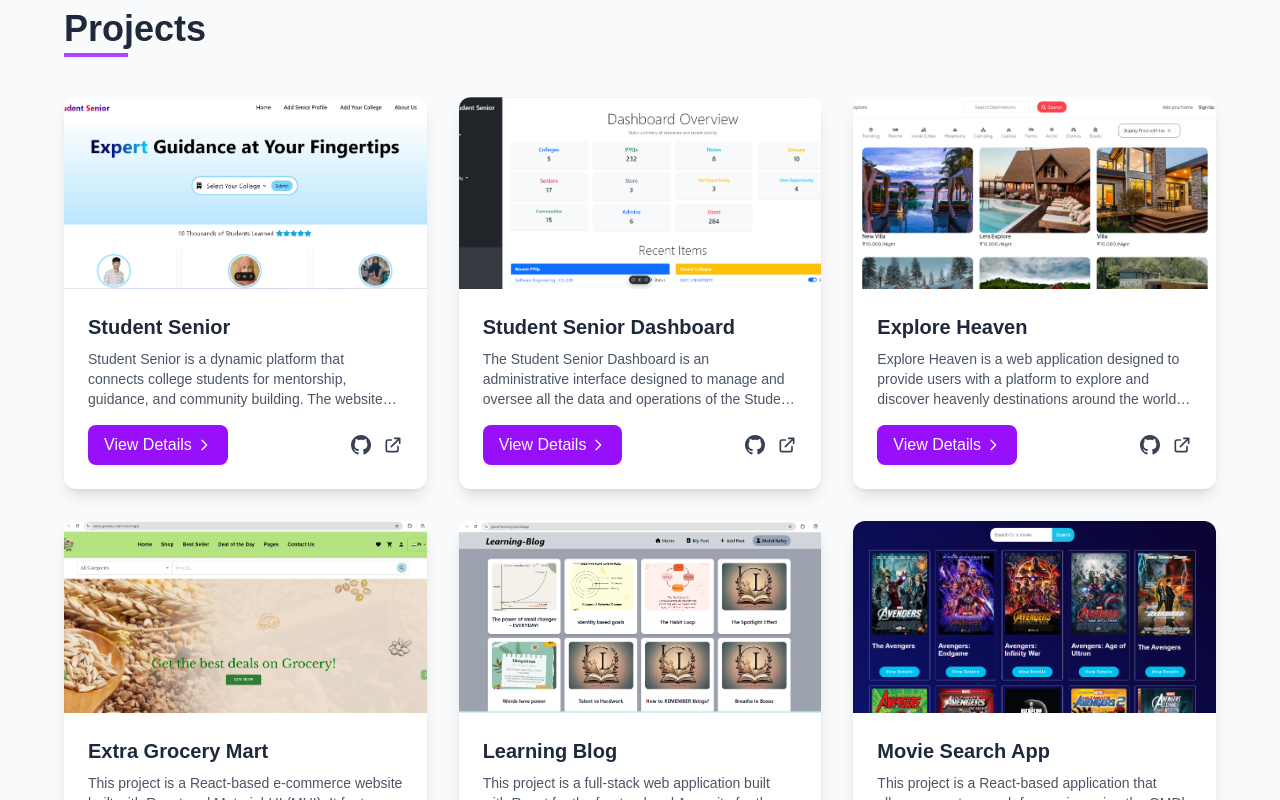
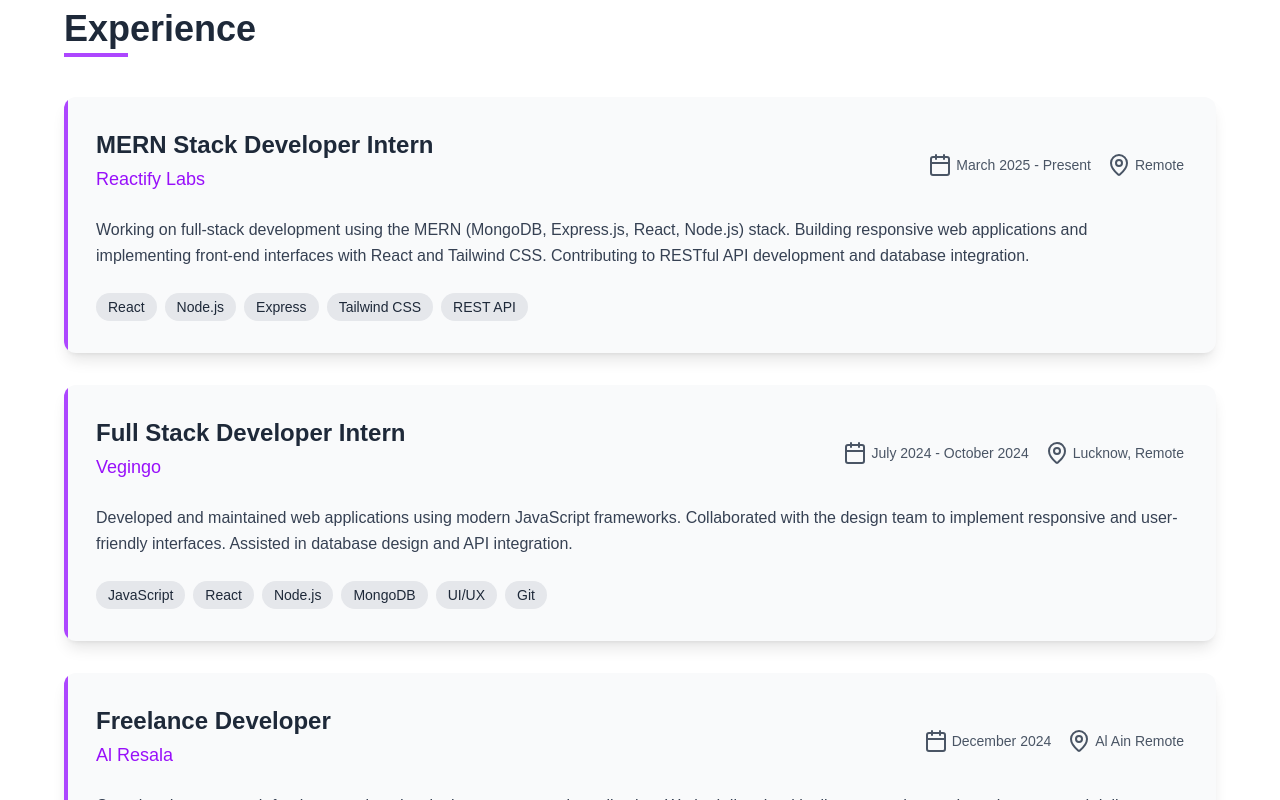
Before and after one commit to mohdrafey1/rafeyportfolio, a React (Vite) app: page / in a window 1280 px wide. Shown: the part 1400-2200 px from the top of the page. Built offline with nearby package versions, Linux system fonts and the light colour scheme.

Commit message:
experience seection

```diff
--- a/src/App.jsx
+++ b/src/App.jsx
@@ -7,6 +7,7 @@
 import Footer from "./components/Footer/Footer";
 import { Analytics } from "@vercel/analytics/react";
 import { SpeedInsights } from "@vercel/speed-insights/react";
+import Experience from "./components/Experience/Experience";
 
 function App() {
     return (
@@ -14,6 +15,7 @@
             <Header />
             <Hero />
             <About />
+            <Experience />
             <Projects />
             <Contact />
             <Footer />
--- /dev/null
+++ b/src/components/Experience/Experience.jsx
@@ -0,0 +1,114 @@
+import React from "react";
+
+// Import icons from your preferred icon library or use SVGs directly
+import { MapPin, Calendar } from "lucide-react";
+
+const experienceData = [
+    {
+        id: 1,
+        position: "MERN Stack Developer Intern",
+        company: "Reactify Labs",
+        location: "Remote",
+        duration: "March 2025 - Present",
+        description:
+            "Working on full-stack development using the MERN (MongoDB, Express.js, React, Node.js) stack. Building responsive web applications and implementing front-end interfaces with React and Tailwind CSS. Contributing to RESTful API development and database integration.",
+        skills: ["React", "Node.js", "Express", "Tailwind CSS", "REST API"],
+    },
+    {
+        id: 2,
+        position: "Full Stack Developer Intern",
+        company: "Vegingo",
+        location: "Lucknow, Remote",
+        duration: "July 2024 - October 2024",
+        description:
+            "Developed and maintained web applications using modern JavaScript frameworks. Collaborated with the design team to implement responsive and user-friendly interfaces. Assisted in database design and API integration.",
+        skills: ["JavaScript", "React", "Node.js", "MongoDB", "UI/UX", "Git"],
+    },
+    {
+        id: 3,
+        position: "Freelance Developer",
+        company: "Al Resala",
+        location: "Al Ain Remote",
+        duration: "December 2024",
+        description:
+            "Completed a one-month freelance project developing a custom web application. Worked directly with clients to understand requirements and deliver solutions. Implemented responsive design and provide best services.",
+        skills: [
+            "React",
+            "Node.js",
+            "MongoDB",
+            "Express",
+            "Tailwind CSS",
+            "REST API",
+        ],
+    },
+];
+
+function Experience() {
+    return (
+        <section
+            id="experience"
+            className="py-16 px-4 md:px-8 w-full transition-colors duration-300 bg-white dark:bg-gray-900"
+        >
+            <div className="max-w-6xl mx-auto">
+                <div className="mb-12">
+                    <h2 className="text-4xl font-bold relative text-gray-800 dark:text-white after:content-[''] after:absolute after:w-16 after:h-1 after:bg-purple-500 after:left-0 after:-bottom-2">
+                        Experience
+                    </h2>
+                </div>
+
+                <div className="space-y-8">
+                    {experienceData.map((exp) => (
+                        <div
+                            key={exp.id}
+                            className="group relative rounded-xl overflow-hidden shadow-lg bg-gray-50 dark:bg-gray-800 hover:shadow-xl transition-all duration-300"
+                        >
+                            {/* Purple accent on the left */}
+                            <div className="absolute left-0 top-0 bottom-0 w-1 bg-purple-500 group-hover:w-2 transition-all duration-300"></div>
+
+                            <div className="p-6 md:p-8">
+                                <div className="flex flex-col md:flex-row md:items-center md:justify-between mb-4">
+                                    <div>
+                                        <h3 className="text-xl md:text-2xl font-bold text-gray-800 dark:text-white mb-1">
+                                            {exp.position}
+                                        </h3>
+                                        <div className="text-purple-600 dark:text-purple-400 font-medium text-lg mb-2">
+                                            {exp.company}
+                                        </div>
+                                    </div>
+
+                                    <div className="flex items-center space-x-4 text-sm text-gray-600 dark:text-gray-400 mt-2 md:mt-0">
+                                        <div className="flex items-center">
+                                            <Calendar className="mr-1" />
+                                            {exp.duration}
+                                        </div>
+                                        <div className="flex items-center">
+                                            <MapPin className="mr-1" />
+                                            {exp.location}
+                                        </div>
+                                    </div>
+                                </div>
+
+                                <p className="text-gray-700 dark:text-gray-300 mb-6 leading-relaxed">
+                                    {exp.description}
+                                </p>
+
+                                <div className="flex flex-wrap gap-2">
+                                    {exp.skills.map((skill, index) => (
+                                        <span
+                                            key={index}
+                                            className="px-3 py-1 text-sm bg-gray-200 dark:bg-gray-700 text-gray-800 dark:text-gray-200 rounded-full"
+                                        >
+                                            {skill}
+                                        </span>
+                                    ))}
+                                </div>
+                            </div>
+                        </div>
+                    ))}
+                </div>
+            </div>
+        </section>
+    );
+}
+
+export default Experience;
--- a/src/components/Header/Header.jsx
+++ b/src/components/Header/Header.jsx
@@ -71,6 +71,7 @@
     const navItems = [
         { href: "#home", label: "Home" },
         { href: "#about", label: "About" },
+        { href: "#experience", label: "Experience" },
         { href: "#projects", label: "Projects" },
         { href: "#contact", label: "Contact" },
     ];
--- a/src/index.css
+++ b/src/index.css
@@ -5,3 +5,13 @@
 body {
     font-family: Arial, Helvetica, sans-serif;
 }
+
+::-webkit-scrollbar {
+    background-color: transparent;
+    width: 2px;
+}
+
+::-webkit-scrollbar-thumb {
+    border-radius: 50px;
+    background-color: #2196f3;
+}
```
